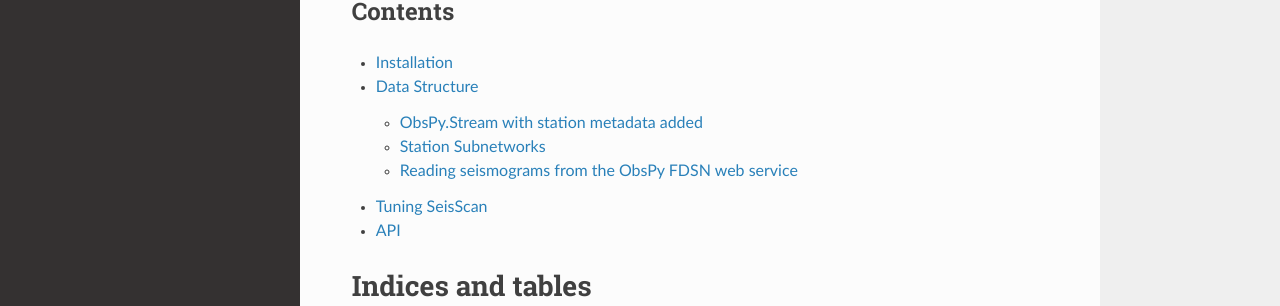
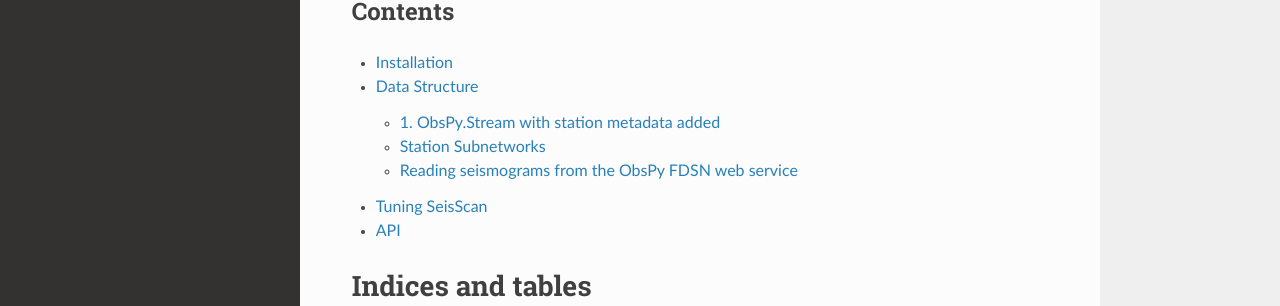
Before and after one commit to ketansingharoy/rtd-tutorial, a Sphinx documentation site: the page built from docs/source/index.rst, in a window 1280 px wide and 1297 px high. Shown: the part 708-1014 px from the top of the window. Built offline with Sphinx 7.4.7 and the Read the Docs theme 2.0.0, drawn with Linux system fonts in a browser that asks for light colours; pages that are not in the unit, such as notebooks, are missing from menus.

Commit message:
Update Data Structure.rst

```diff
--- a/docs/source/Data Structure.rst
+++ b/docs/source/Data Structure.rst
@@ -5,8 +5,8 @@
 	1. ``Obspy.Stream`` with station metadata added.
 	2. Station ``Subnetworks``.
 
-ObsPy.Stream with station metadata added
-----------------------------------------
+1. ObsPy.Stream with station metadata added
+-------------------------------------------
 An ``ObsPy.Stream`` object contains a number of ``Obspy.Trace`` objects. Station coordinates are to be attached to each ``Obspy.Trace``. Optionally, station response information can also be attached to ``Obspy.Trace``. Let's follow the `ObsPy example <https://docs.obspy.org/packages/obspy.clients.fdsn.html>`_ to download data and metadata.
 
 >>> from obspy import UTCDateTime
```
